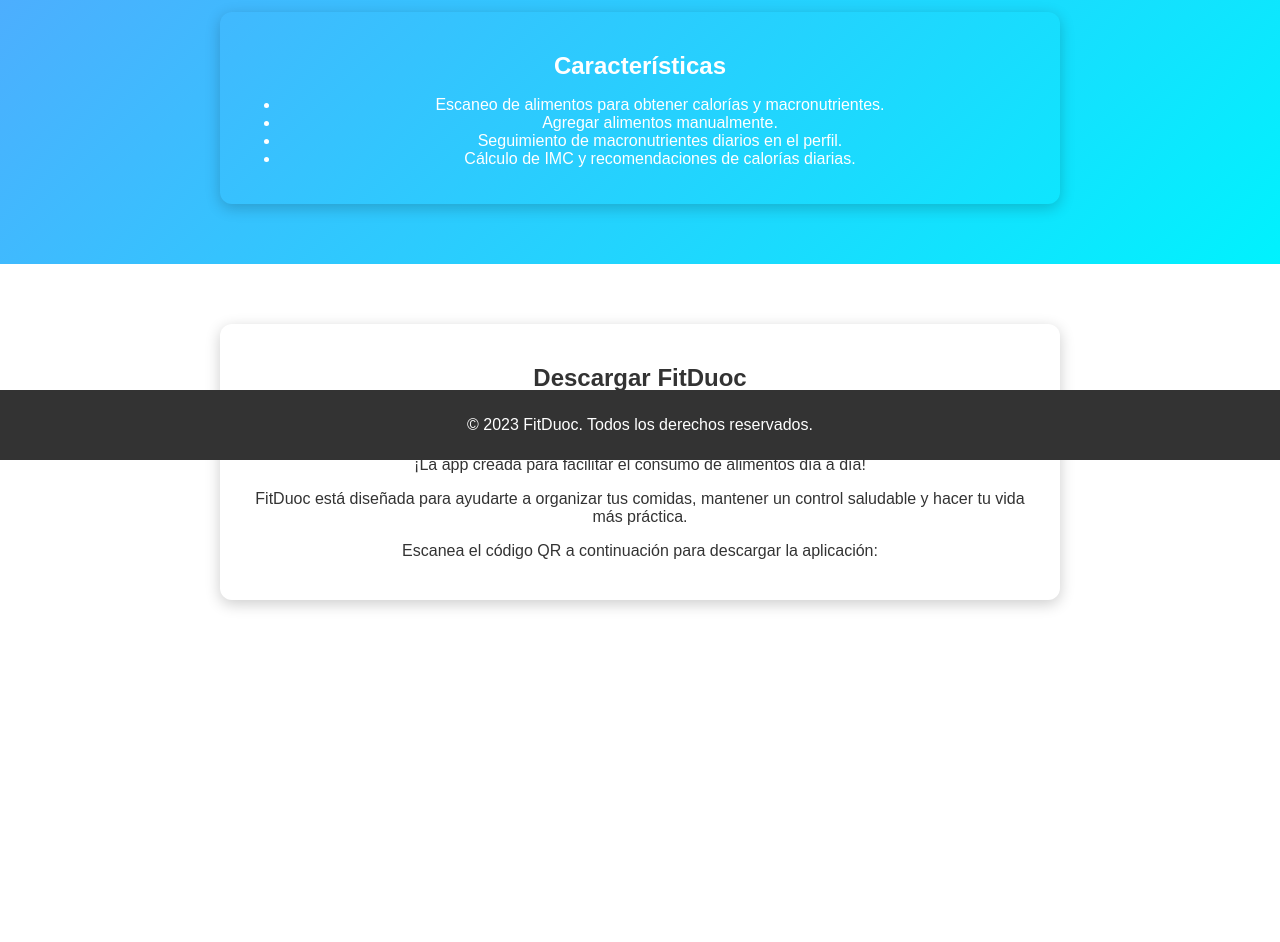
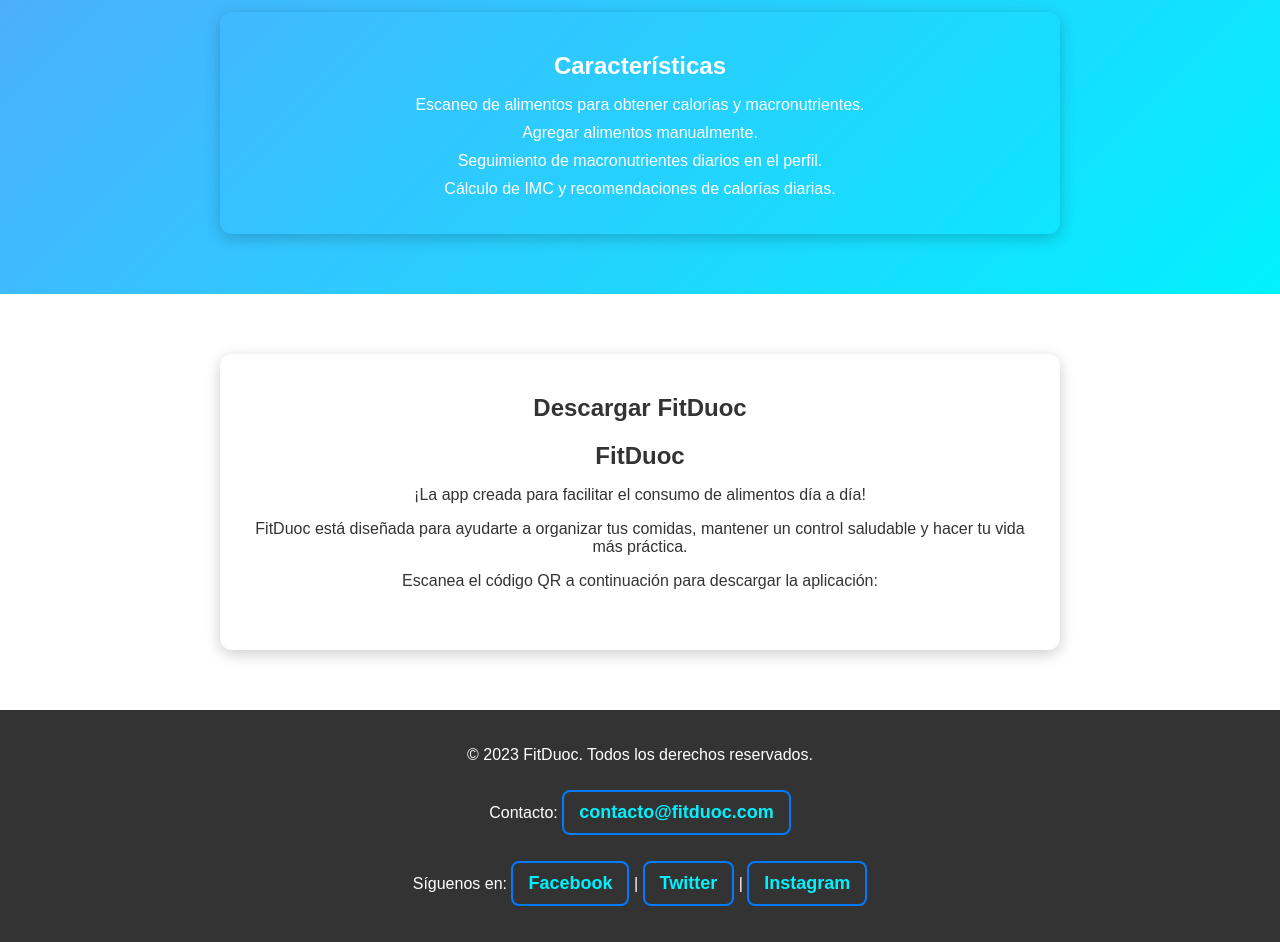
Before and after one commit to ANDRESROJAS00/PaginaFitDuoc.github.io, a plain HTML site: page index.html in a window 1280 px wide. Shown: the part 340-1282 px from the top of the page. Before the commit the page ends 1000 px from the top, so only its background shows below. Drawn offline with Linux system fonts and the light colour scheme; a script that the page names is missing.

Commit message:
mejorando detalles

```diff
--- a/index.css
+++ b/index.css
@@ -5,6 +5,9 @@ body {
   font-family: 'Arial', sans-serif;
   background: linear-gradient(135deg, #4facfe, #00f2fe);
   color: #fff;
+  display: flex;
+  flex-direction: column;
+  align-items: center;
 }
 
 /* Navbar */
@@ -45,6 +48,7 @@ body {
 .section {
   padding: 60px 20px;
   text-align: center;
+  width: 100%;
 }
 
 .section:nth-child(even) {
@@ -71,6 +75,16 @@ h1, h2 {
   margin-bottom: 15px;
 }
 
+/* Lista de características */
+ul {
+  list-style: none;
+  padding: 0;
+}
+
+ul li {
+  margin: 10px 0;
+}
+
 /* Enlace de descarga */
 a {
   text-decoration: none;
@@ -93,16 +107,30 @@ a:hover {
 /* QR Code */
 #qrcode {
   margin: 20px auto;
+  display: flex;
+  justify-content: center;
 }
 
 /* Footer */
 .footer {
   width: 100%;
   background: #333;
-  padding: 10px 0;
+  padding: 20px 0;
   text-align: center;
   color: #fff;
-  position: fixed;
-  bottom: 0;
-  left: 0;
+  margin-top: auto;
 }
+
+.footer-content {
+  max-width: 800px;
+  margin: 0 auto;
+}
+
+.footer a {
+  color: #00f2fe;
+  text-decoration: none;
+}
+
+.footer a:hover {
+  text-decoration: underline;
+}
--- a/index.html
+++ b/index.html
@@ -51,7 +51,15 @@
 
   <!-- Footer -->
   <footer class="footer">
-    <p>&copy; 2023 FitDuoc. Todos los derechos reservados.</p>
+    <div class="footer-content">
+      <p>&copy; 2023 FitDuoc. Todos los derechos reservados.</p>
+      <p>Contacto: <a href="mailto:contacto@fitduoc.com">contacto@fitduoc.com</a></p>
+      <p>Síguenos en:
+        <a href="https://facebook.com/fitduoc" target="_blank">Facebook</a> |
+        <a href="https://twitter.com/fitduoc" target="_blank">Twitter</a> |
+        <a href="https://instagram.com/fitduoc" target="_blank">Instagram</a>
+      </p>
+    </div>
   </footer>
 
   <script src="https://cdnjs.cloudflare.com/ajax/libs/qrcodejs/1.0.0/qrcode.min.js"></script>
```
